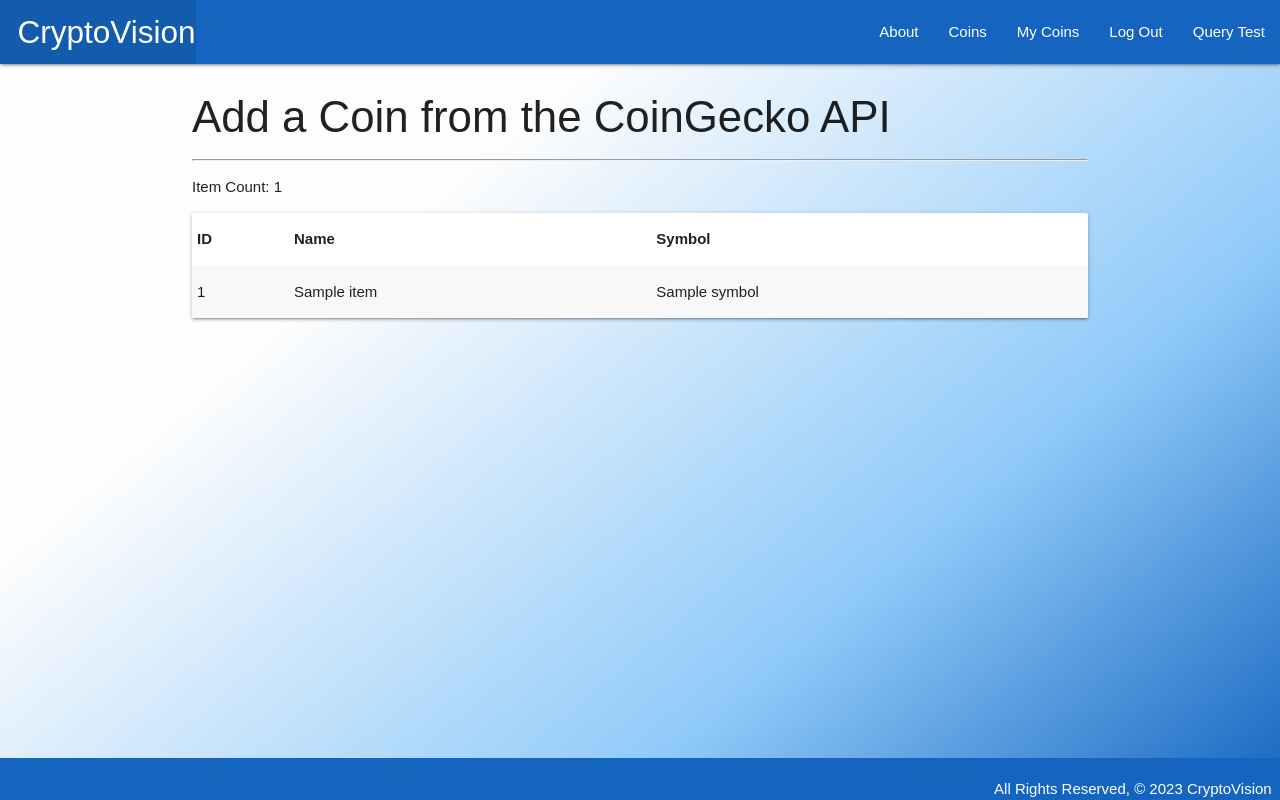
After one commit to pclarytx10/cryptovision, a Django app: page /coins/search/ in a window 1280 px wide. The commit adds this page. Run offline with Django 4.2, Linux system fonts and the light colour scheme; a user stored in the database is signed in; tables that the repository leaves empty hold one stand-in row (values such as "Sample post"); a database or web service that is not in the repository returns one stand-in record (values such as "Sample title"); data that the repository does not hold is empty; parts of the project's set-up code (start-up, migrations or seed data) failed here and were passed over.

Commit message:
Add search functionality to the coins app

```diff
--- a/main_app/templates/base.html
+++ b/main_app/templates/base.html
@@ -36,6 +36,7 @@
       <ul id="dropdown1" class="dropdown-content">
         <li><a href="/coins">All Coins</a></li>
         <li><a href="{% url 'coins_create' %}">Add Coin</a></li>
+        <li><a href="{% url 'search' %}">Search API</a></li>
         {% comment %} <li class="divider"></li> {% endcomment %}
       </ul>
       <nav>
--- /dev/null
+++ b/main_app/templates/coins/search.html
@@ -0,0 +1,30 @@
+{% extends 'base.html' %} {% block content %}
+
+<h3>Add a Coin from the CoinGecko API</h3>
+<hr />
+
+<p>Item Count: {{ coins|length }}</p>
+<div class="row">
+   <div class="card">
+        <table class="striped">
+              <thead>
+                <tr>
+                    <th>ID</th>
+                    <th>Name</th>
+                    <th>Symbol</th>
+                </tr>
+              </thead>
+              <tbody>
+                {% for coin in coins  %}
+                    <tr>
+                        <td>{{ coin.id }}</td>
+                        <td>{{ coin.name }}</td>
+                        <td>{{ coin.symbol }}</td>
+                        {% comment %} <td><a class="blue-text text-darken-4" href="{% url 'user_coins_detail' user_coin.id %}">View</a></td> {% endcomment %}
+                    </tr>
+                {% endfor %}
+              </tbody>
+        </table>
+    </div>
+</div>
+{% endblock %}
--- a/main_app/templates/test.html
+++ b/main_app/templates/test.html
@@ -5,12 +5,12 @@
     <p>This is a page for testing query output.</p>
 
     {% comment %} <p>Single Item: {{ item }}</p> {% endcomment %}
-
+    <p>Item Count: {{ items|length }}</p>
     {% for item in items %}
-        <p>{{ item }}: ${{ item.coin.coin_usd|floatformat:2|intcomma }}</p>
+        {% comment %} <p>{{ item }}: ${{ item.coin.coin_usd|floatformat:2|intcomma }}</p>  {% endcomment %}
         {% comment %} <p>Quantity: {{ item.total_quantity }}</p> {% endcomment %}
         {% comment %} <p>Value: ${{ item.total_value|floatformat:2|intcomma }}</p> {% endcomment %}
-        <p>Test Value: {{ item.coin.id }}</p>
+        <p>Test Value: {{ item }}</p>
 
     {% endfor %}
 
--- a/main_app/urls.py
+++ b/main_app/urls.py
@@ -6,6 +6,7 @@ urlpatterns = [
     path('test/', views.test, name='test'),
     path('about/', views.about, name='about'),
     path('coins/', views.coins_index, name='index'),
+    path('coins/search/', views.coins_search, name='search'),
     path('coins/<int:coin_id>/', views.coins_detail, name='detail'),
     path('coins/create/', views.CoinCreate.as_view(), name='coins_create'),
     path('coins/<int:pk>/update/', views.CoinUpdate.as_view(), name='coins_update'),
--- a/main_app/views.py
+++ b/main_app/views.py
@@ -1,5 +1,7 @@
 from .forms import HoldingForm
 from .models import Coin, User_Coin, Holding
+import requests
+from django.http import HttpResponse
 from django.shortcuts import render, redirect
 from django.urls import reverse
 from django.views.generic.edit import CreateView, UpdateView, DeleteView
@@ -11,6 +13,14 @@ from django.contrib.auth.forms import UserCreationForm
 from django.contrib.auth.decorators import login_required
 # Import the mixin for class-based views
 from django.contrib.auth.mixins import LoginRequiredMixin
+
+# Coingecko API
+apiRoot ="https://api.coingecko.com/api/v3/"
+# API Methods
+global_method = "global" # Get cc global data
+getList = 'coins/list' # List of all supported cc, cache for later queries
+getCoin = 'coins/' # Pull coin info add coin id to string as input
+
 
 # Create your views here.
 # Define the home view
@@ -26,6 +36,18 @@ def about(request):
 def coins_index(request):
     coins = Coin.objects.all().order_by('marketcap_rank')
     return render(request, 'coins/index.html', { 'coins': coins })
+
+@login_required
+def coins_search(request):
+    # Grab the list of coins from the CoinGecko API
+    url = apiRoot + getList
+    try:
+        response = requests.get(url)
+        data = response.json()
+    except requests.exceptions.RequestException as e:
+        return HttpResponse("Error: " + str(e), status=500)
+
+    return render(request, 'coins/search.html', { 'coins': data })
 
 # Define the coins detail view
 @login_required
@@ -191,13 +213,23 @@ def signup(request):
 
 # Test view for testing query output
 def test(request):
+    # Grab the list of coins from the CoinGecko API
+    url = apiRoot + getList
+    try:
+        response = requests.get(url)
+        data = response.json()
+    except requests.exceptions.RequestException as e:
+        return HttpResponse("Error: " + str(e), status=500)
+
+    return render(request, 'test.html', { 'items': data })
+
     # user_coins = User_Coin.objects.select_related('coin').all()
-    user_coins = User_Coin.objects.annotate(
-        total_quantity = Sum('holding__quantity'),
-        total_value = Sum('holding__quantity') * F('coin__coin_usd')
-        ).select_related('coin').filter(user=request.user).order_by('coin__marketcap_rank')
+    # user_coins = User_Coin.objects.annotate(
+    #     total_quantity = Sum('holding__quantity'),
+    #     total_value = Sum('holding__quantity') * F('coin__coin_usd')
+    #     ).select_related('coin').filter(user=request.user).order_by('coin__marketcap_rank')
 
     # print(user_coins[0].__dict__)
     # print(user_coins[0].coin.__dict__)
 
-    return render(request, 'test.html', { 'items': user_coins })
+    # return render(request, 'test.html', { 'items': user_coins })
--- a/requirements.txt
+++ b/requirements.txt
@@ -17,6 +17,7 @@ platformdirs==2.6.2
 psycopg2-binary==2.9.5
 python-dateutil==2.8.2
 python-dotenv==0.21.1
+requests==2.28.2
 s3transfer==0.6.0
 sqlparse==0.4.3
 urllib3==1.26.14
```
